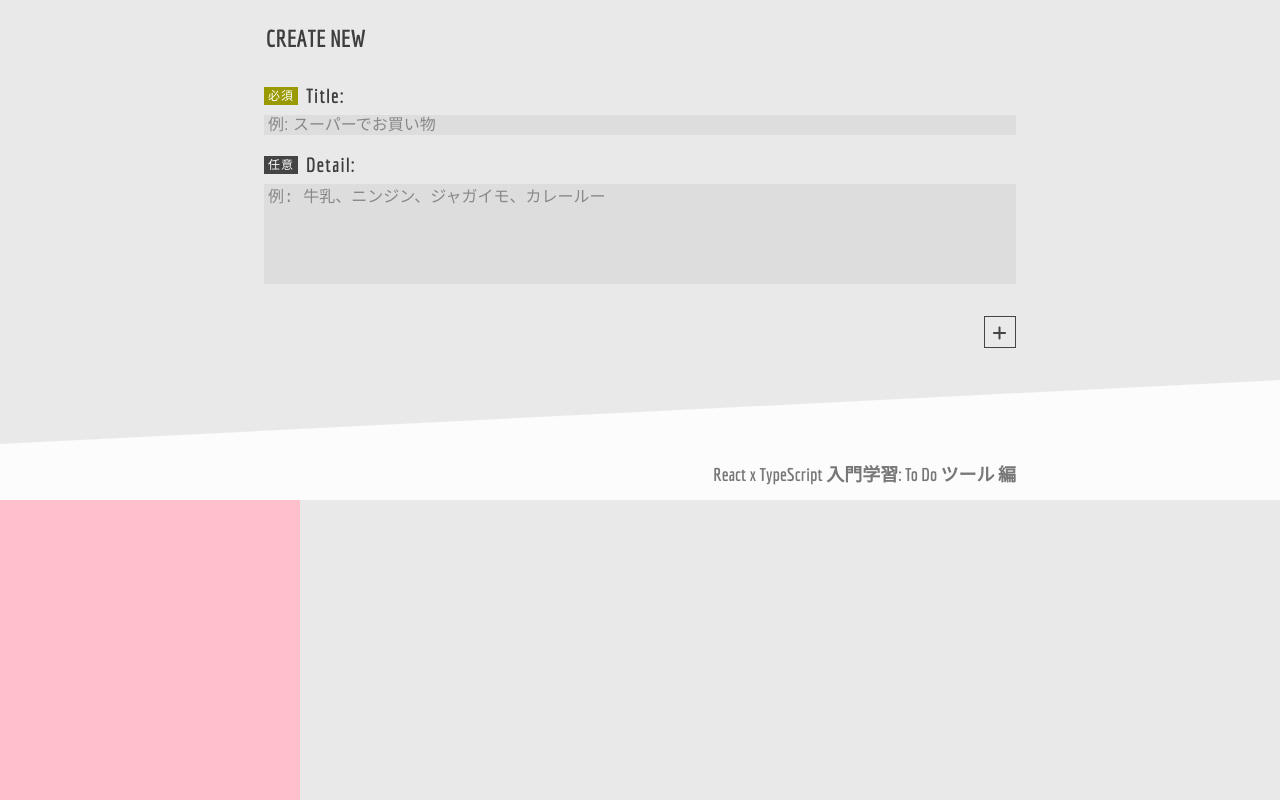
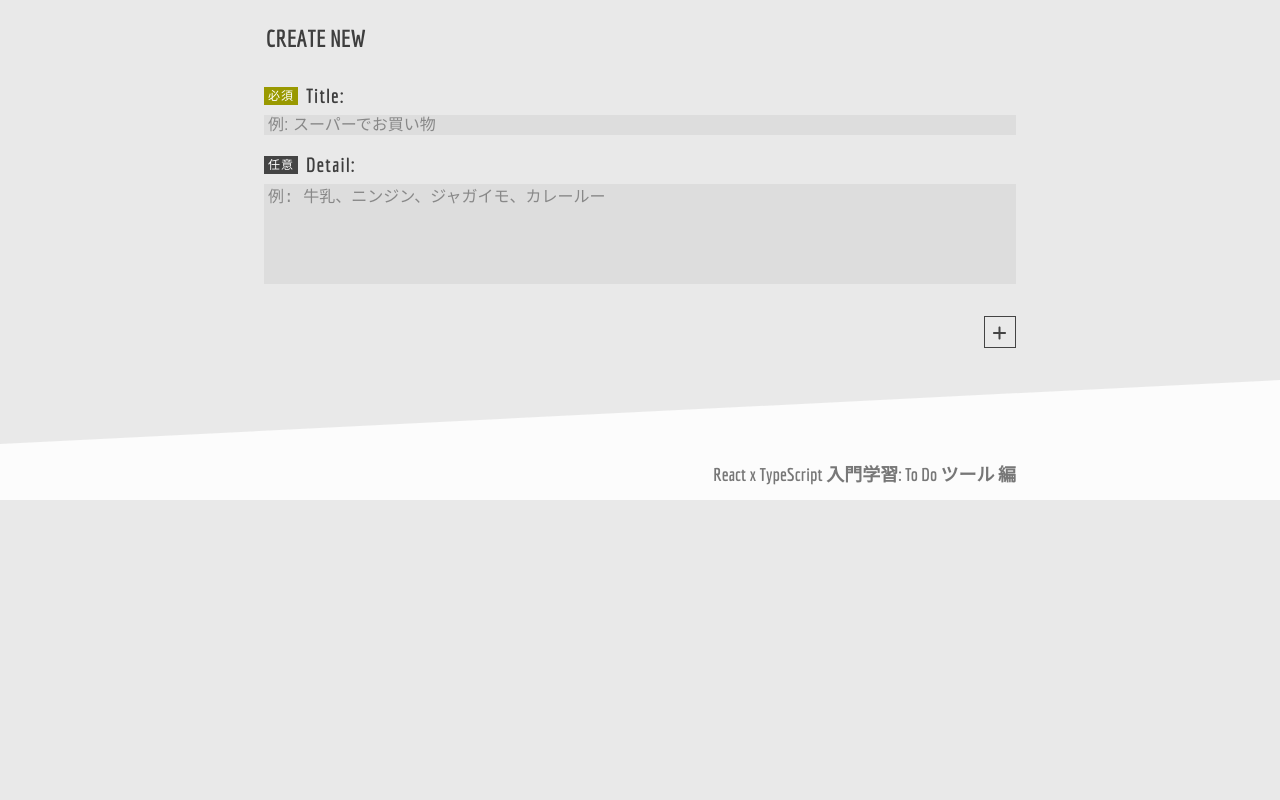
Before and after one commit to MKoichiro/lessonReactTS2, a React app: page / in a window 1280 px wide. Shown: the part 671-1471 px from the top of the page. After the commit the page ends 1171 px from the top, so only its background shows below. Built offline with nearby package versions, Linux system fonts and the light colour scheme.

Commit message:
テストで追加していた不要部分を削除。

```diff
--- a/src/components/App.tsx
+++ b/src/components/App.tsx
@@ -1,35 +1,23 @@
 /* プレエントリポイント */
 
 /* react関連の読み込み */
-import React, {useState}from 'react';
-import ReactDOM from 'react-dom';
+import React from 'react';
 
 import Header from './header-comps/Header'
 import Main from './main-comps/Main'
 import Footer from './footer-comps/Footer'
 
-import styled from 'styled-components';
 
 
 
 const App = () => {
-  const [enlarged, setEnlarged] = useState(false);
-  const handleTestClick = () => {
-    setEnlarged(!enlarged);
-  }
   return (
     <>
       <Header />
       <Main />
       <Footer />
-      <Test onClick={handleTestClick} $enlarged={enlarged}/>
     </>
   );
 }
-const Test = styled.div<{$enlarged: boolean}>`
-  background: pink;
-  transition: width 1s, height 1s;
-  width: ${props => props.$enlarged ? '500px' : '300px'};
-  height: ${props => props.$enlarged ? '500px' : '300px'};
-`;
+
 export default App;
```
Also changed, not shown: 1 other file (tests, documents, lock files or other folders).
